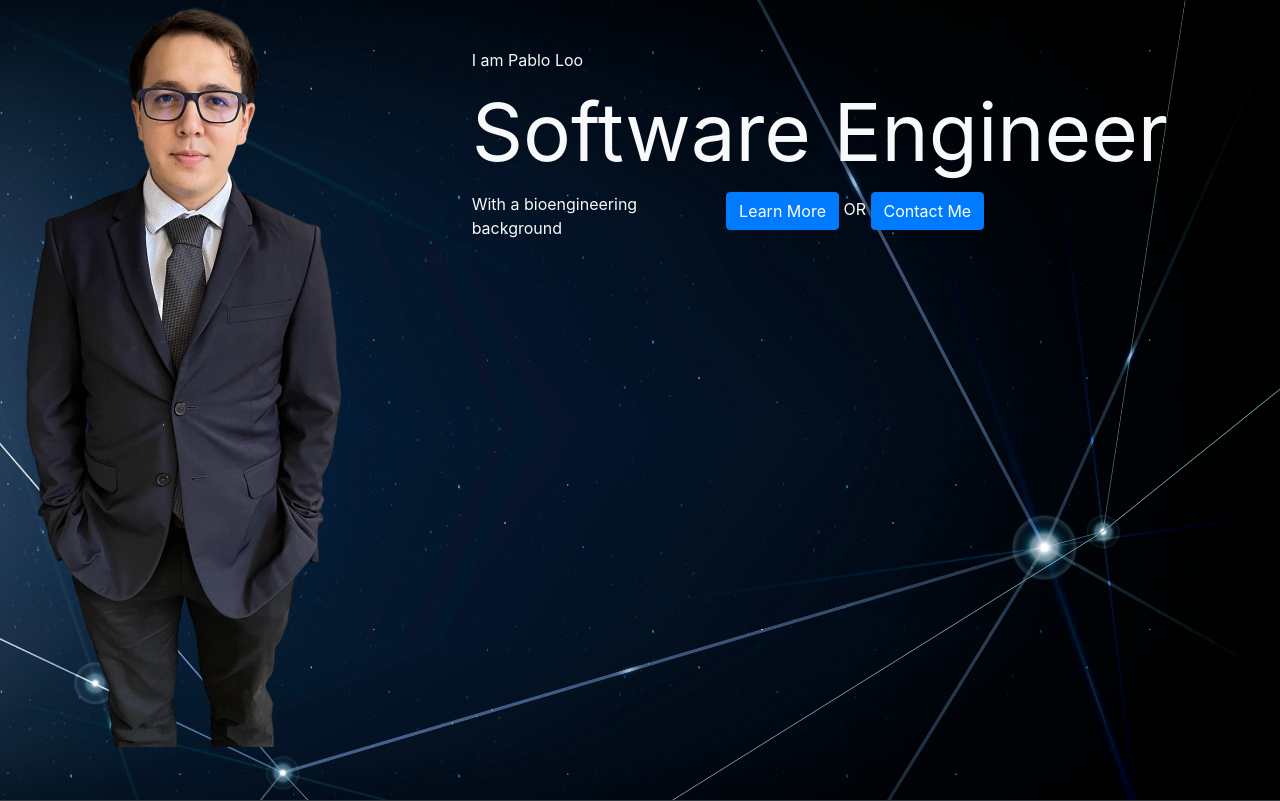
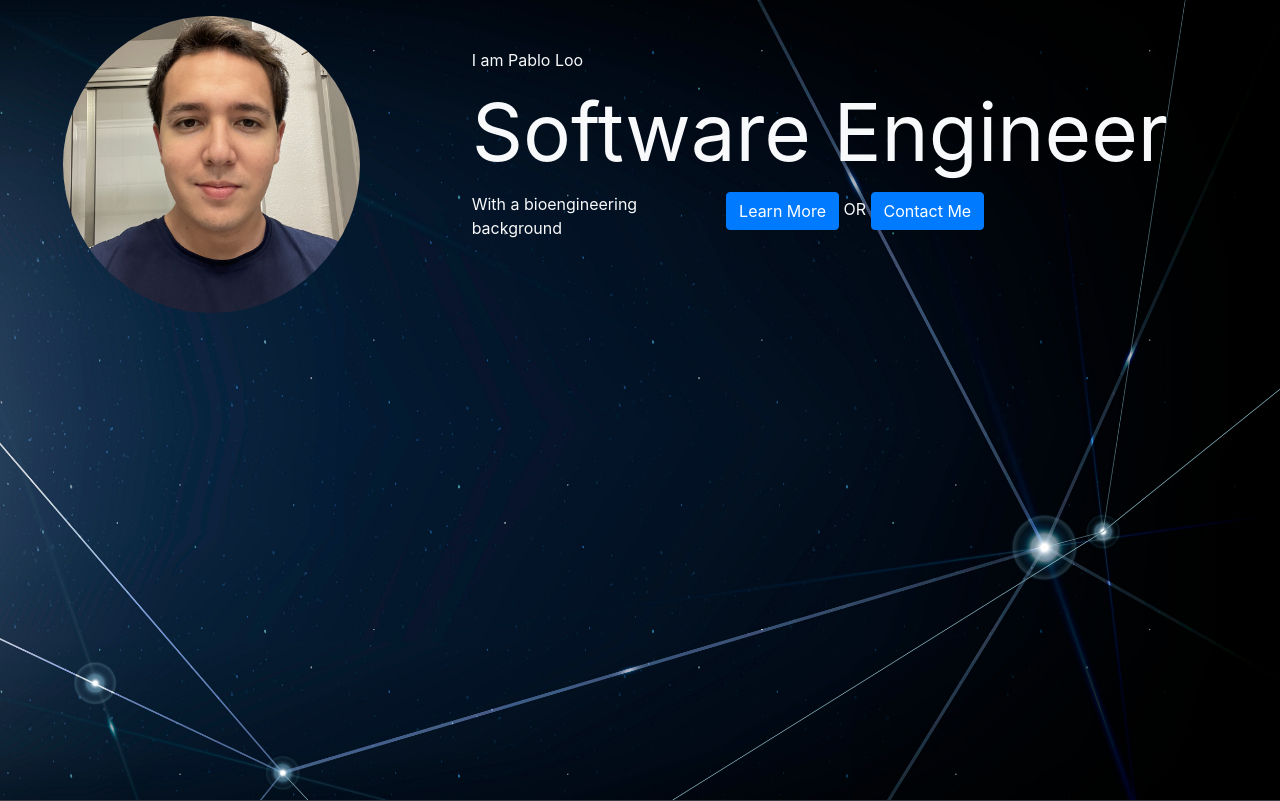
Before and after one commit to PLOOQ/myportfolio, a Django app: page / in a window 1280 px wide. Shown: the part 56-857 px from the top of the page. Run offline with Django 3.2, Linux system fonts and the light colour scheme; some libraries are stand-ins or nearby versions.

Commit message:
Changed profile picture

```diff
--- a/fields/templates/fields/index.html
+++ b/fields/templates/fields/index.html
@@ -17,7 +17,7 @@ Index
   <div id="about" class= "container-fluid text-light">
      <div class="row">
         <div class="col-4 d-none d-md-block">
-           <img  id="index_pic" class=" h-100" src="{%static "/media/professional.png"%}">
+           <img  id="index_pic" class="w-75 mx-5 my-3 rounded-circle" src="{%static "/media/profile.png"%}">
         </div>
         <div class="col-md-8 ">
            <div id="banner_container"class="container-fluid my-5">
```
